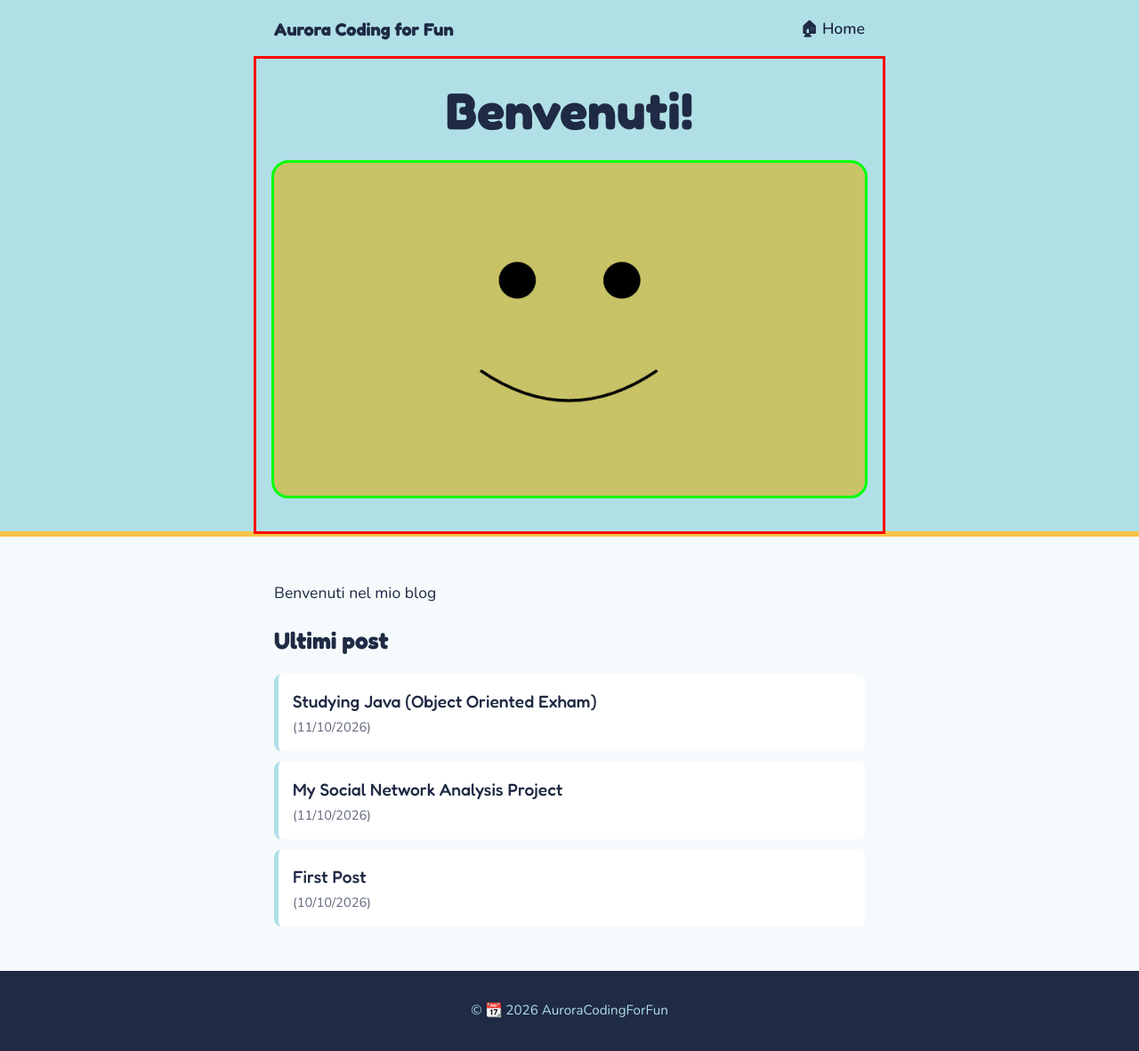
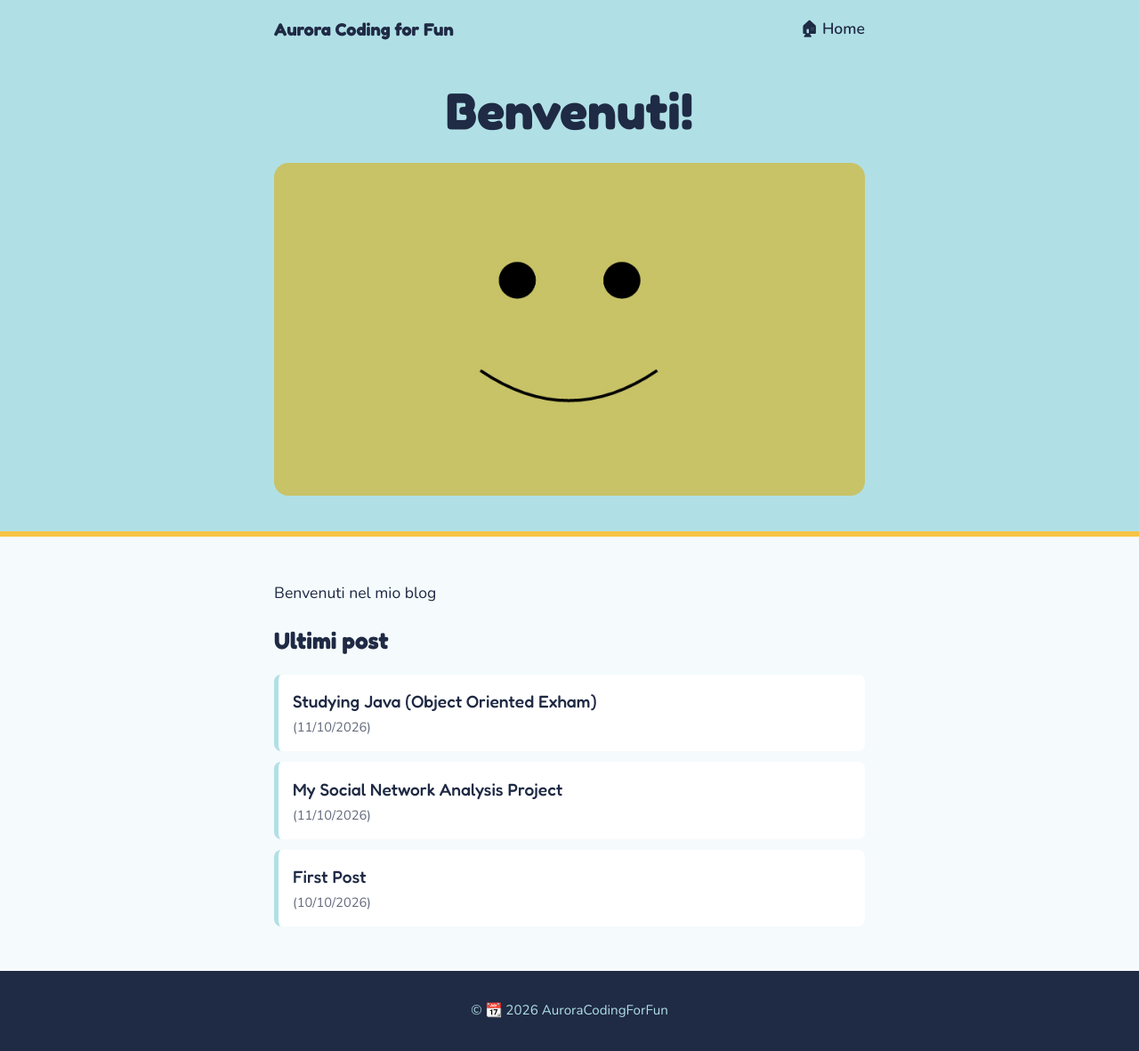
Before and after one commit to AuroraCodingForFun/BlogSite, a Jekyll site: the page built from index.md, in a window 1280 px wide. Shown: the whole page at 89% size. Built offline with Jekyll 4.4.1, drawn with Linux system fonts in a browser that asks for light colours.

Commit message:
Refactor CSS by cleaning up hero class styles
Removed unnecessary whitespace and adjusted the hero class styles.

```diff
--- a/css/style.css
+++ b/css/style.css
@@ -151,7 +151,3 @@ footer {
 .center {
   text-align: center;
 }
-
-
-.hero { outline: 3px solid red; }
-.hero img { outline: 3px solid lime; }
```
